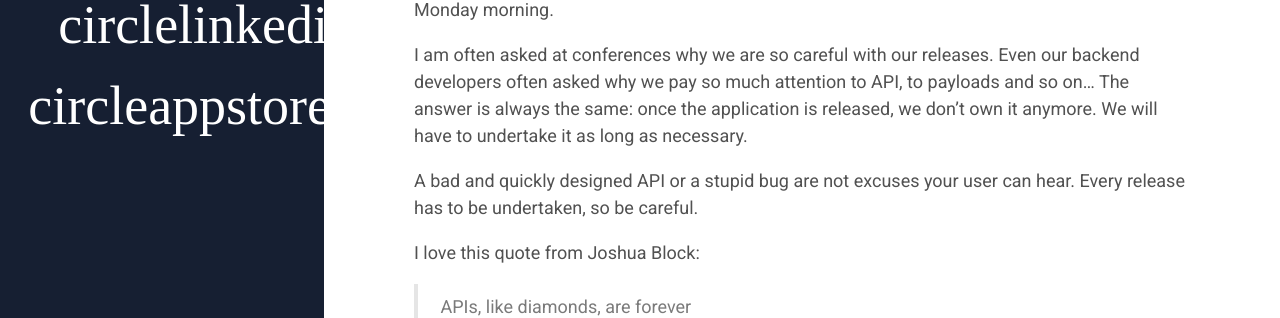
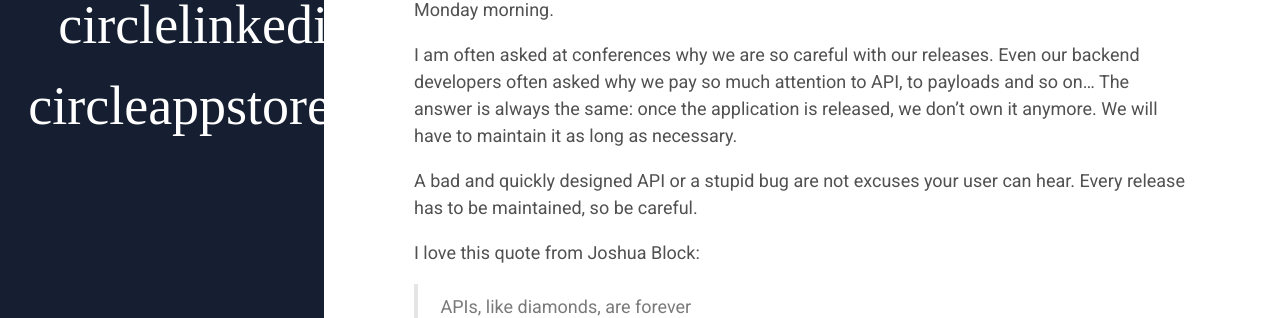
Before and after one commit to jeremiemartinez/jeremiemartinez.github.com, a Jekyll site: the page built from _posts/2016-11-15-versions-are-forever.md, in a window 1280 px wide and 1166 px high. Shown: the part 652-970 px from the top of the window. Built offline with Jekyll 4.4.1, drawn with Linux system fonts in a browser that asks for light colours; some web fonts are replaced; comment, search, counter and statistics services are not loaded.

Commit message:
Mathieu feedback

```diff
--- a/_posts/2016-11-15-versions-are-forever.md
+++ b/_posts/2016-11-15-versions-are-forever.md
@@ -14,9 +14,9 @@ To solve this problem, RATP decided to randomly stop people during the coming mo
 
 This is exactly what happens with an Android application. The Android app is the metro pass and the server is the card machine. Nothing will force your users to upgrade your app to avoid the stupid bug you wish never existed. And let's be clear: forcing users to upgrade or uninstall/reinstall is an experience as awful as forcing a user to queue at the counter on a busy Monday morning.
 
-I am often asked at conferences why we are so careful with our releases. Even our backend developers often asked why we pay so much attention to API, to payloads and so on… The answer is always the same: once the application is released, we don't own it anymore. We will have to undertake it as long as necessary.
+I am often asked at conferences why we are so careful with our releases. Even our backend developers often asked why we pay so much attention to API, to payloads and so on… The answer is always the same: once the application is released, we don't own it anymore. We will have to maintain it as long as necessary.
 
-A bad and quickly designed API or a stupid bug are not excuses your user can hear. Every release has to be undertaken, so be careful.
+A bad and quickly designed API or a stupid bug are not excuses your user can hear. Every release has to be maintained, so be careful.
 
 I love this quote from Joshua Block:
 
```
